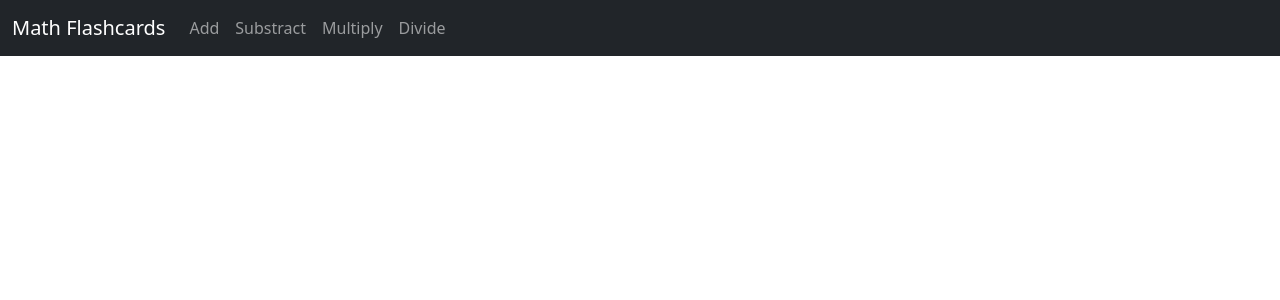
After one commit to valdyrtorres/flashcards, a Django app: template flash/website/templates/base.html in a window 1280 px wide. The commit adds this page. Shown: the top 300 px of the page. Run offline with Django 5.2, Linux system fonts and the light colour scheme; the template is opened without the code that fills it, so the values that code supplies are empty.

Commit message:
add a Bootstrap Navbar

```diff
--- a/anotacoes.txt
+++ b/anotacoes.txt
@@ -60,3 +60,8 @@ São três passos:
 criar template ex: home.html
 criar referencia em views.py
 criar referencia em urls.py
+
+CSS e bootstrap
+getbootstrap.com
+
+criar o base.html
--- /dev/null
+++ b/flash/website/templates/base.html
@@ -0,0 +1,43 @@
+<!doctype html>
+<html lang="en">
+  <head>
+    <meta charset="utf-8">
+    <meta name="viewport" content="width=device-width, initial-scale=1">
+    <title>Título Hello World!!!</title>
+
+    <!-- Bootstrap CSS -->
+    <link href="https://cdn.jsdelivr.net/npm/bootstrap@5.3.3/dist/css/bootstrap.min.css" rel="stylesheet" integrity="sha384-QWTKZyjpPEjISv5WaRU9OFeRpok6YctnYmDr5pNlyT2bRjXh0JMhjY6hW+ALEwIH" crossorigin="anonymous">
+  </head>
+  <body>
+    <nav class="navbar navbar-expand-lg navbar-dark bg-dark">
+        <div class="container-fluid">
+          <a class="navbar-brand" href="#">Math Flashcards</a>
+          <button class="navbar-toggler" type="button" data-bs-toggle="collapse" data-bs-target="#navbarSupportedContent" aria-controls="navbarSupportedContent" aria-expanded="false" aria-label="Toggle navigation">
+            <span class="navbar-toggler-icon"></span>
+          </button>
+          <div class="collapse navbar-collapse" id="navbarSupportedContent">
+            <ul class="navbar-nav me-auto mb-2 mb-lg-0">
+              <li class="nav-item">
+                <a class="nav-link" href="#">Add</a>
+              </li>
+              <li class="nav-item">
+                <a class="nav-link" href="#">Substract</a>
+              </li>
+              <li class="nav-item">
+                <a class="nav-link" href="#">Multiply</a>
+              </li>
+              <li class="nav-item">
+                <a class="nav-link" href="#">Divide</a>
+              </li>
+            </ul>
+          </div>
+        </div>
+    </nav>
+    <br/>
+<div class="container">
+    {% block 'content' %}
+    {% endblock %}
+</div>
+    <script src="https://cdn.jsdelivr.net/npm/bootstrap@5.3.3/dist/js/bootstrap.bundle.min.js" integrity="sha384-YvpcrYf0tY3lHB60NNkmXc5s9fDVZLESaAA55NDzOxhy9GkcIdslK1eN7N6jIeHz" crossorigin="anonymous"></script>
+  </body>
+</html>
--- a/flash/website/templates/home.html
+++ b/flash/website/templates/home.html
@@ -1 +1,5 @@
-<h1>Hello World!!!</h1>
+{% extends 'base.html' %}
+
+{% block 'content' %}
+    <h1>Hello World!!!</h1>
+{% endblock %}
```
